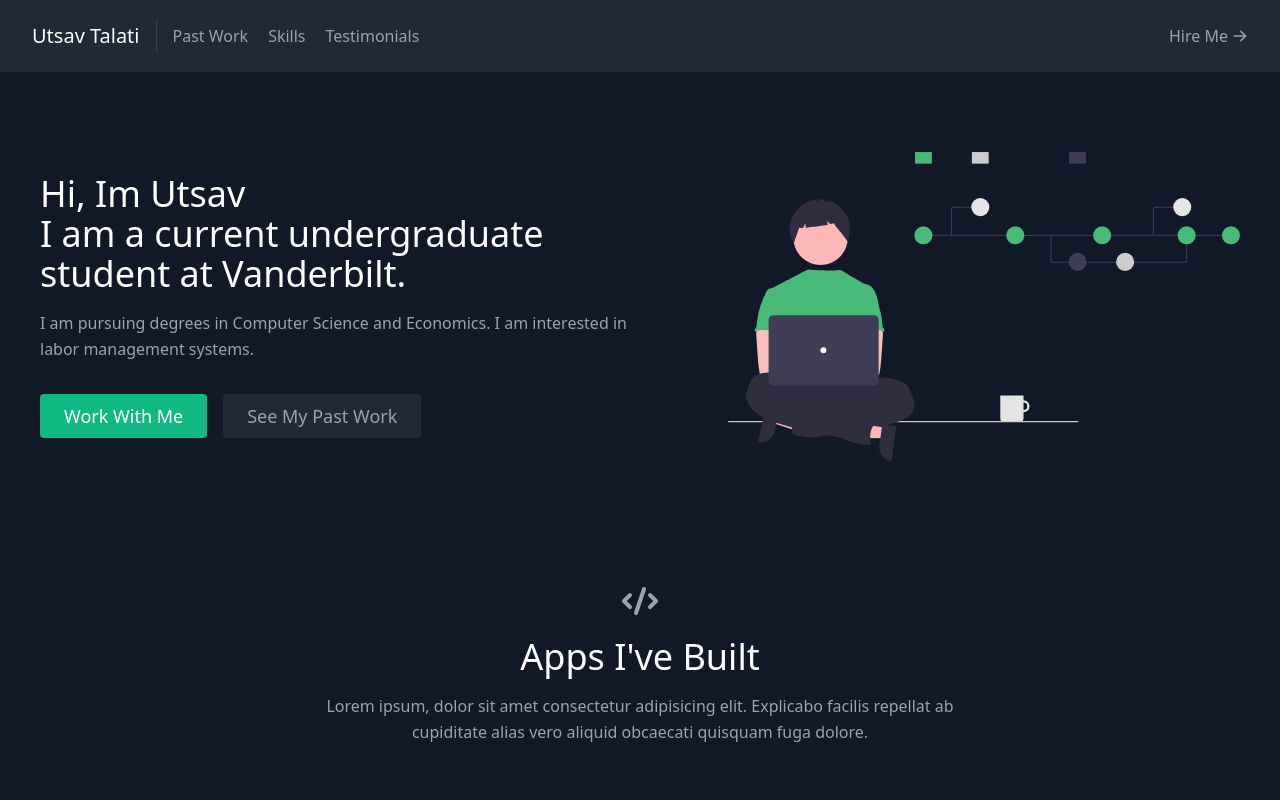
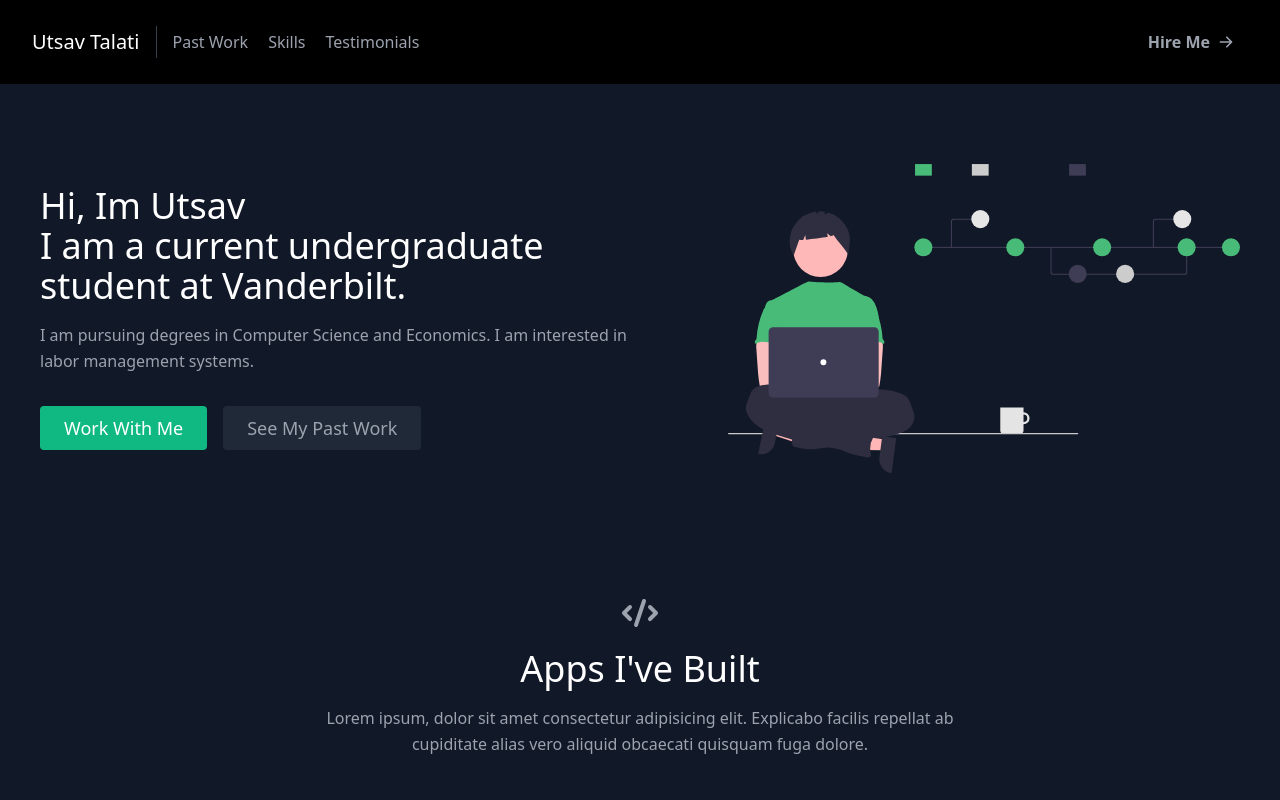
Before and after one commit to utsavlambda/my-portfolio, a React (Create React App) app: page / in a window 1280 px wide. Shown: the top 800 px of the page. Built offline with nearby package versions, Linux system fonts and the light colour scheme.

Commit message:
Update Navbar.js

```diff
--- a/src/components/Navbar.js
+++ b/src/components/Navbar.js
@@ -1,34 +1,34 @@
-// src/components/Navbar.js
-
 import { ArrowRightIcon } from "@heroicons/react/solid";
 import React from "react";
 
 export default function Navbar() {
   return (
-    <header className="bg-gray-800 md:sticky top-0 z-10">
+    <header className="bg-gradient-to-r from-black via-gold to-black md:sticky top-0 z-10">
       <div className="container mx-auto flex flex-wrap p-5 flex-col md:flex-row items-center">
         <a className="title-font font-medium text-white mb-4 md:mb-0">
-          <a href="#about" className="ml-3 text-xl">
+          <a href="#about" className="ml-3 text-xl text-gold">
             Utsav Talati
           </a>
         </a>
         <nav className="md:mr-auto md:ml-4 md:py-1 md:pl-4 md:border-l md:border-gray-700	flex flex-wrap items-center text-base justify-center">
-          <a href="#projects" className="mr-5 hover:text-white">
+          <a href="#projects" className="mr-5 hover:text-gold">
             Past Work
           </a>
-          <a href="#skills" className="mr-5 hover:text-white">
+          <a href="#skills" className="mr-5 hover:text-gold">
             Skills
           </a>
-          <a href="#testimonials" className="mr-5 hover:text-white">
+          <a href="#testimonials" className="mr-5 hover:text-gold">
             Testimonials
           </a>
         </nav>
-        <a
-          href="#contact"
-          className="inline-flex items-center bg-gray-800 border-0 py-1 px-3 focus:outline-none hover:bg-gray-700 rounded text-base mt-4 md:mt-0">
-          Hire Me
-          <ArrowRightIcon className="w-4 h-4 ml-1" />
-        </a>
+        <div className="md:ml-auto flex flex-wrap items-center text-base justify-center">
+          <a
+            href="#contact"
+            className="inline-flex items-center bg-gold border-2 border-black py-2 px-6 focus:outline-none hover:bg-black hover:text-white rounded-full text-base font-semibold transition-colors duration-300">
+            Hire Me
+            <ArrowRightIcon className="w-4 h-4 ml-2" />
+          </a>
+        </div>
       </div>
     </header>
   );
```
